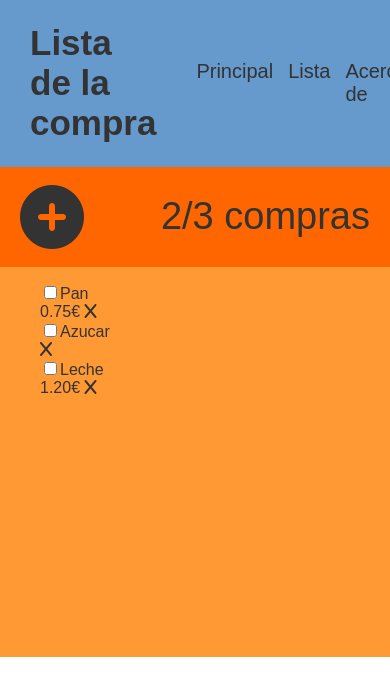
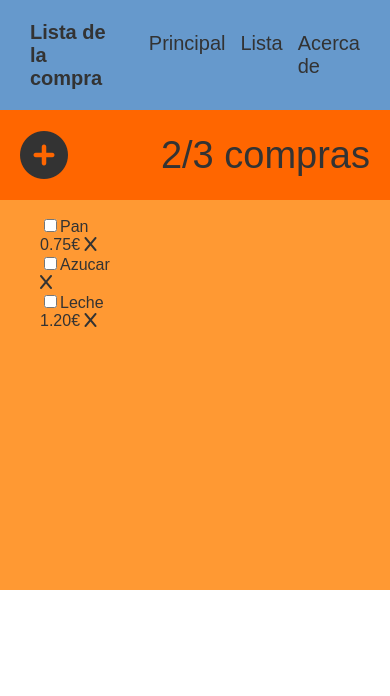
Before and after one commit to bertarosalia/202207-w1ch4-berta-floran, a plain HTML site: page index.html in a window 390 px wide. Drawn offline with Linux system fonts and the light colour scheme.

Commit message:
fix size to mobile

```diff
--- a/index.html
+++ b/index.html
@@ -34,7 +34,7 @@
     </header>
     <section class="contador">
       <a href="#"
-        ><i class="fa-solid fa-circle-plus fa-4x contador__icono"></i>
+        ><i class="fa-solid fa-circle-plus fa-3x contador__icono"></i>
       </a>
       <span class="texto">2/3 compras</span>
     </section>
--- a/style/index.css
+++ b/style/index.css
@@ -17,6 +17,7 @@ header {
   justify-content: space-between;
   background-color: #6699cc;
   padding: 0 30px;
+  height: 110px;
 }
 nav {
   align-items: center;
@@ -34,7 +35,8 @@ nav {
 h1 {
   display: flex;
   align-items: center;
-  font-size: 35px;
+  font-size: 20px;
+  font-weight: bolder;
 }
 .contador {
   display: flex;
@@ -42,7 +44,7 @@ h1 {
   background-color: #ff6600;
   align-items: center;
   padding: 0 20px;
-  height: 100px;
+  height: 90px;
 }
 .contador__icono {
   color: var(--main-color);
```
Also changed, not shown: list.png (deleted).
